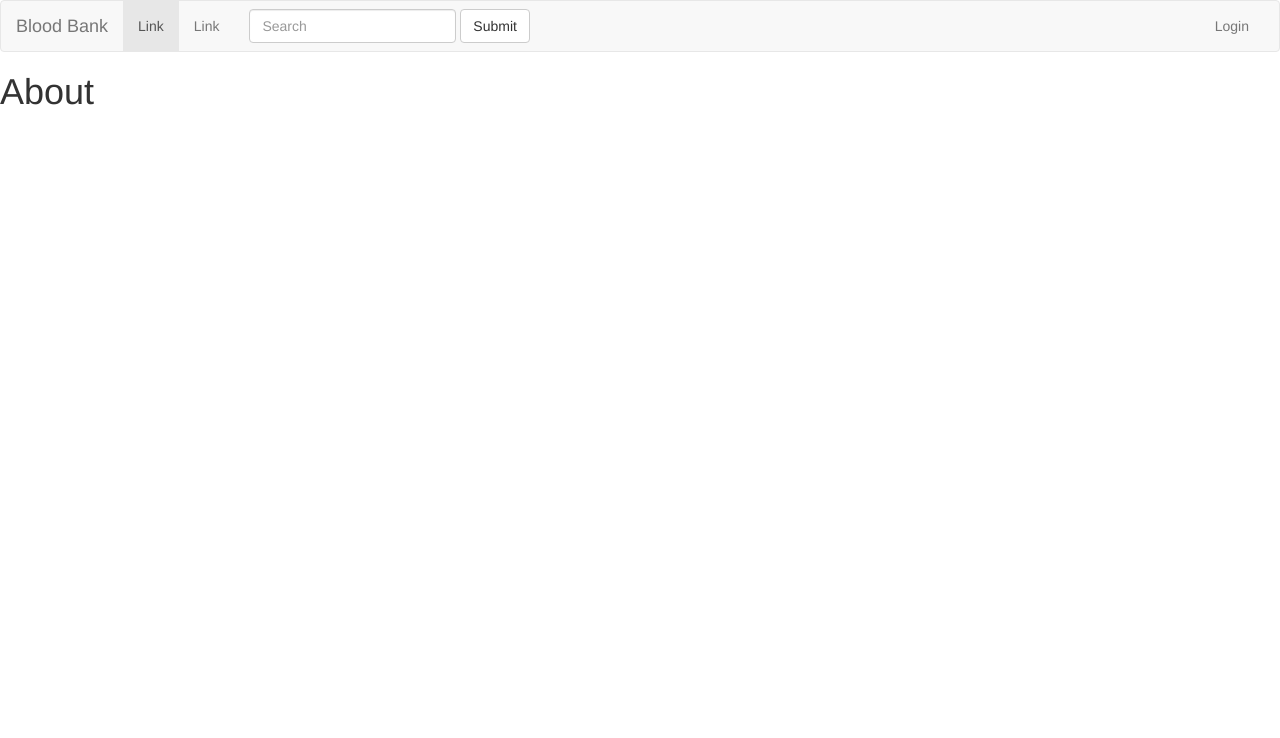
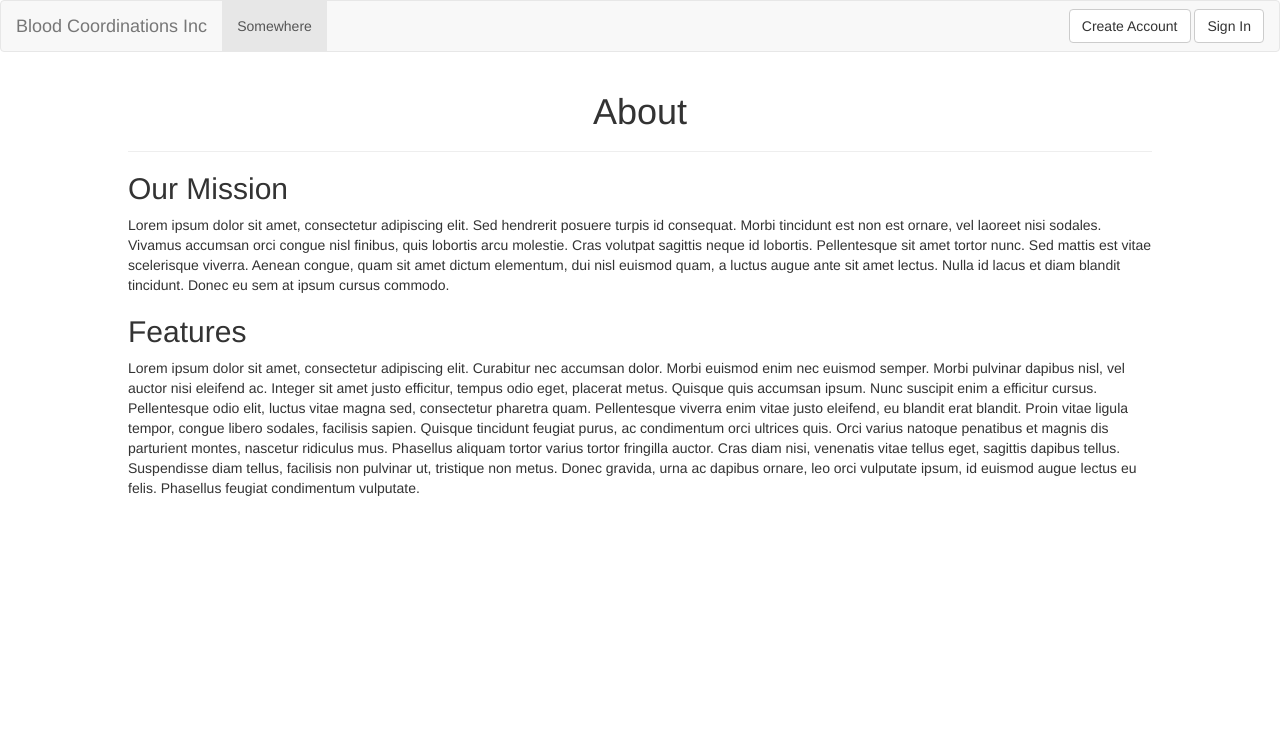
Before and after one commit to mSquizzle/150-Cloud-Apps, a Flask app: page /about in a window 1280 px wide. Shown: the top 738 px of the page. Run offline with Flask 2, Linux system fonts and the light colour scheme; some libraries are stand-ins or nearby versions.

Commit message:
Create account page

```diff
--- a/main.py
+++ b/main.py
@@ -13,3 +13,7 @@ def faq():
 @app.route('/about')
 def about():
     return render_template('about.html')
+
+@app.route('/create-account')
+def create_account():
+    return render_template('create-account.html')
--- a/templates/about.html
+++ b/templates/about.html
@@ -1,4 +1,12 @@
 {% extends "layout.html" %}
 {% block body %}
+<div class="page-header">
         <h1>About</h1>
+</div>
+
+<h2>Our Mission</h2>
+<p>Lorem ipsum dolor sit amet, consectetur adipiscing elit. Sed hendrerit posuere turpis id consequat. Morbi tincidunt est non est ornare, vel laoreet nisi sodales. Vivamus accumsan orci congue nisl finibus, quis lobortis arcu molestie. Cras volutpat sagittis neque id lobortis. Pellentesque sit amet tortor nunc. Sed mattis est vitae scelerisque viverra. Aenean congue, quam sit amet dictum elementum, dui nisl euismod quam, a luctus augue ante sit amet lectus. Nulla id lacus et diam blandit tincidunt. Donec eu sem at ipsum cursus commodo.</p>
+<h2>Features</h2>
+<p>Lorem ipsum dolor sit amet, consectetur adipiscing elit. Curabitur nec accumsan dolor. Morbi euismod enim nec euismod semper. Morbi pulvinar dapibus nisl, vel auctor nisi eleifend ac. Integer sit amet justo efficitur, tempus odio eget, placerat metus. Quisque quis accumsan ipsum. Nunc suscipit enim a efficitur cursus. Pellentesque odio elit, luctus vitae magna sed, consectetur pharetra quam. Pellentesque viverra enim vitae justo eleifend, eu blandit erat blandit. Proin vitae ligula tempor, congue libero sodales, facilisis sapien. Quisque tincidunt feugiat purus, ac condimentum orci ultrices quis. Orci varius natoque penatibus et magnis dis parturient montes, nascetur ridiculus mus. Phasellus aliquam tortor varius tortor fringilla auctor. Cras diam nisi, venenatis vitae tellus eget, sagittis dapibus tellus. Suspendisse diam tellus, facilisis non pulvinar ut, tristique non metus. Donec gravida, urna ac dapibus ornare, leo orci vulputate ipsum, id euismod augue lectus eu felis. Phasellus feugiat condimentum vulputate.</p>
+
 {% endblock %}
--- a/templates/faq.html
+++ b/templates/faq.html
@@ -1,4 +1,6 @@
 {% extends "layout.html" %}
 {% block body %}
+<div class="page-header">
         <h1>FAQ</h1>
+</div>
 {% endblock %}
--- a/templates/layout.html
+++ b/templates/layout.html
@@ -15,29 +15,25 @@
         <span class="icon-bar"></span>
       </button>
 
-      <a class="navbar-brand" href="/">Blood Bank</a>
+      <a class="navbar-brand" href="/">Blood Coordinations Inc</a>
 
     </div>
 
     <!-- Collect the nav links, forms, and other content for toggling -->
     <div class="collapse navbar-collapse" id="bs-example-navbar-collapse-1">
+
       <ul class="nav navbar-nav">
+        <!-- active left navigation -->
+        <li class="active"><a href="#">Somewhere <span class="sr-only">(current)</span></a></li>
+      </ul>
 
-        <!-- active navigation -->
-        <li class="active"><a href="#">Link <span class="sr-only">(current)</span></a></li>
-        <li><a href="#">Link</a></li>
-      </ul>
-      <form class="navbar-form navbar-left">
-        <div class="form-group">
-          <input type="text" class="form-control" placeholder="Search">
-        </div>
-        <button type="submit" class="btn btn-default">Submit</button>
-      </form>
-      <ul class="nav navbar-nav navbar-right">
-        <li><a href="#">Login</a></li>
-      </ul>
-    </div><!-- /.navbar-collapse -->
-  </div><!-- /.container-fluid -->
+      <div class="nav navbar-right">
+              <a href="/create-account"><button type="button" class="btn btn-default navbar-btn">Create Account</button></a>
+              <a href="#"><button type="button" class="btn btn-default navbar-btn">Sign In</button></a>
+      </div>
+
+    </div>
+  </div>
 </nav>
 {% endblock %}
 
--- a/templates/skeleton.html
+++ b/templates/skeleton.html
@@ -4,6 +4,8 @@
         <link rel="shortcut icon" href="/static/blood.png" type="image/x-icon">
         <link rel="stylesheet" type="text/css" href="https://maxcdn.bootstrapcdn.com/bootstrap/3.3.7/css/bootstrap.min.css">
         <script src="https://maxcdn.bootstrapcdn.com/bootstrap/3.3.7/js/bootstrap.min.js"></script>
+        <script src="https://code.jquery.com/jquery-3.2.1.slim.min.js" integrity="sha256-k2WSCIexGzOj3Euiig+TlR8gA0EmPjuc79OEeY5L45g=" crossorigin="anonymous"></script>
+        <script src="https://use.fontawesome.com/7b073fbc87.js"></script>
 
         <!-- internal styling -->
         <style>
@@ -12,12 +14,15 @@
             }
         </style>
     </head>
+
     <body>
         {% block nav %}
         {% endblock%}
 
+        <div style="margin: 0 10%;">
         {% block body %}
         {% endblock %}
+        </div>
 
         {% block footer %}
         {% endblock %}
```
Also changed, not shown: templates/create-account.html (added, +20 -0 lines). Lines whose indentation alone changed are shown as unchanged.
